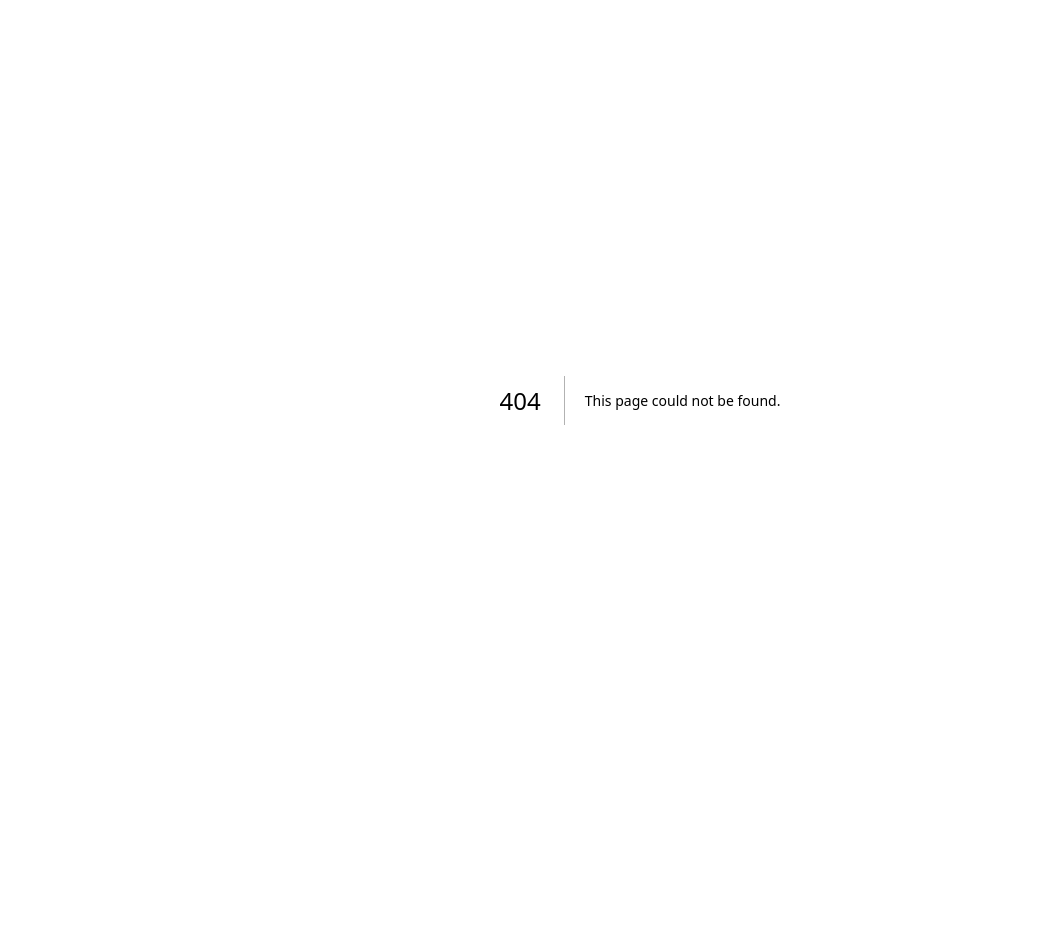
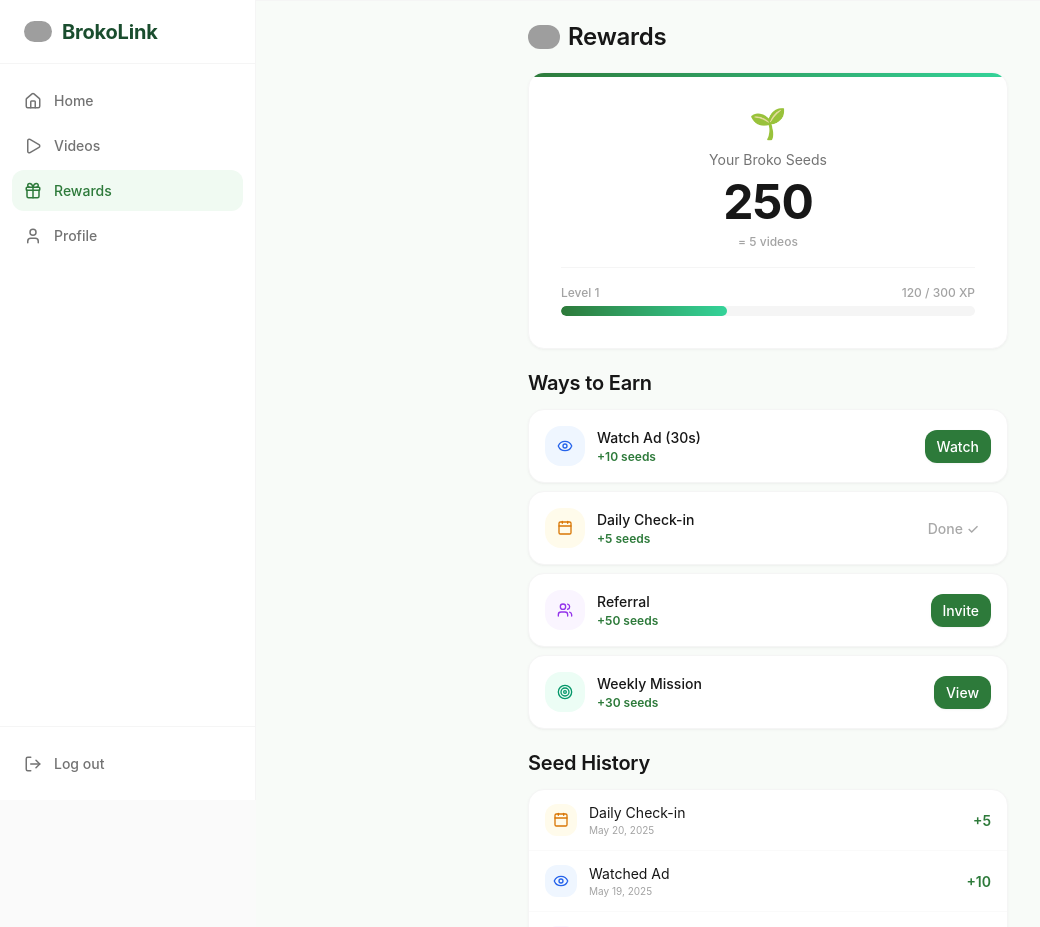
Before and after one commit to brokolink13-crypto/brokolink-v3, a Next.js app: page /rewards in a window 1280 px wide. Before the commit this address had no page. Shown: the top 927 px of the page, without its empty margins (0-1040 px from the left). Before the commit the page ends 800 px from the top, so only its background shows below. Built offline with nearby package versions, Linux system fonts and the light colour scheme; grey boxes are pictures that could not be loaded.

Commit message:
feat: add BrokoSeed rewards page

```diff
--- /dev/null
+++ b/app/rewards/page.tsx
@@ -0,0 +1,140 @@
+"use client";
+
+import React, { useState } from "react";
+import Image from "next/image";
+import { DashboardLayout } from "@/components/layout/DashboardLayout";
+import { Card, Button, Badge } from "@/components/ui";
+import { MOCK_SEED_BALANCE, MOCK_SEED_ACTIVITIES, MOCK_SEED_HISTORY } from "@/lib/constants";
+import { Sprout, Eye, Calendar, Users, Target } from "lucide-react";
+
+function formatHistoryDate(dateString: string): string {
+  const d = new Date(dateString);
+  return d.toLocaleDateString("en-US", {
+    month: "short",
+    day: "numeric",
+    year: "numeric",
+  });
+}
+
+const activityIconMap: Record<string, React.ReactNode> = {
+  watch_ads: <Eye className="h-4 w-4 text-blue-600" />,
+  daily_checkin: <Calendar className="h-4 w-4 text-amber-600" />,
+  referral: <Users className="h-4 w-4 text-purple-600" />,
+  weekly_mission: <Target className="h-4 w-4 text-emerald-600" />,
+};
+
+const activityBgMap: Record<string, string> = {
+  watch_ads: "bg-blue-50",
+  daily_checkin: "bg-amber-50",
+  referral: "bg-purple-50",
+  weekly_mission: "bg-emerald-50",
+};
+
+const activityButtonLabel: Record<string, string> = {
+  watch_ads: "Watch",
+  daily_checkin: "Check In",
+  referral: "Invite",
+  weekly_mission: "View",
+};
+
+export default function RewardsPage() {
+  const seed = MOCK_SEED_BALANCE;
+  const activities = MOCK_SEED_ACTIVITIES;
+  const history = MOCK_SEED_HISTORY;
+  const [checkedIn, setCheckedIn] = useState(true);
+
+  const videosEquivalent = Math.floor(seed.balance / 50);
+
+  return (
+    <DashboardLayout>
+      <div className="bg-[#F8FBF8] min-h-screen pb-4">
+        <div className="px-4 pt-5 pb-4 space-y-5 max-w-lg mx-auto">
+
+          {/* Header with Logo */}
+          <div className="flex items-center gap-2">
+            <Image src="/logo.png" alt="BrokoLink" width={32} height={32} className="rounded-lg" />
+            <h1 className="text-heading text-neutral-900">Rewards</h1>
+          </div>
+
+          {/* Broko Seed Balance Card */}
+          <Card variant="default" padding="lg" className="bg-white text-center relative overflow-hidden">
+            <div className="absolute top-0 left-0 w-full h-1 bg-gradient-to-r from-broko-primary to-emerald-400" />
+            <div className="text-3xl mb-2">🌱</div>
+            <p className="text-body-sm text-neutral-500 mb-1">Your Broko Seeds</p>
+            <p className="text-display text-neutral-900 font-bold mb-1">{seed.balance}</p>
+            <p className="text-caption text-neutral-400">= {videosEquivalent} videos</p>
+
+            <div className="mt-4 pt-4 border-t border-neutral-100">
+              <div className="flex items-center justify-between mb-1">
+                <span className="text-caption text-neutral-400">Level {seed.level}</span>
+                <span className="text-caption text-neutral-400">{seed.xp} / {seed.maxXp} XP</span>
+              </div>
+              <div className="h-2.5 bg-neutral-100 rounded-full overflow-hidden">
+                <div
+                  className="h-full bg-gradient-to-r from-broko-primary to-emerald-400 rounded-full transition-all duration-500"
+                  style={{ width: `${(seed.xp / seed.maxXp) * 100}%` }}
+                />
+              </div>
+            </div>
+          </Card>
+
+          {/* Ways to Earn */}
+          <div>
+            <h2 className="text-heading-sm text-neutral-900 mb-3">Ways to Earn</h2>
+            <div className="space-y-2">
+              {activities.map((activity) => {
+                const isDone = activity.type === "daily_checkin" && checkedIn;
+                return (
+                  <Card key={activity.id} variant="default" padding="sm" className="bg-white">
+                    <div className="flex items-center gap-3">
+                      <div className={`w-10 h-10 rounded-xl ${activityBgMap[activity.type]} flex items-center justify-center shrink-0`}>
+                        {activityIconMap[activity.type]}
+                      </div>
+                      <div className="flex-1 min-w-0">
+                        <p className="text-body-sm font-medium text-neutral-900">{activity.label}</p>
+                        <p className="text-caption text-broko-primary font-semibold">+{activity.reward} seeds</p>
+                      </div>
+                      <Button
+                        size="sm"
+                        variant={isDone ? "ghost" : "primary"}
+                        disabled={isDone}
+                        className={isDone ? "opacity-50" : ""}
+                      >
+                        {isDone ? "Done \u2713" : activityButtonLabel[activity.type]}
+                      </Button>
+                    </div>
+                  </Card>
+                );
+              })}
+            </div>
+          </div>
+
+          {/* Seed History */}
+          <div>
+            <h2 className="text-heading-sm text-neutral-900 mb-3">Seed History</h2>
+            <Card variant="default" padding="none" className="bg-white overflow-hidden">
+              {history.map((entry, idx) => (
+                <div
+                  key={entry.id}
+                  className={`flex items-center gap-3 px-4 py-3 ${idx !== history.length - 1 ? "border-b border-neutral-50" : ""}`}
+                >
+                  <div className={`w-8 h-8 rounded-lg ${activityBgMap[entry.type]} flex items-center justify-center shrink-0`}>
+                    {activityIconMap[entry.type]}
+                  </div>
+                  <div className="flex-1 min-w-0">
+                    <p className="text-body-sm text-neutral-900">{entry.description}</p>
+                    <p className="text-[10px] text-neutral-400">{formatHistoryDate(entry.date)}</p>
+                  </div>
+                  <span className="text-body-sm font-semibold text-broko-primary">
+                    +{entry.amount}
+                  </span>
+                </div>
+              ))}
+            </Card>
+          </div>
+
+        </div>
+      </div>
+    </DashboardLayout>
+  );
+}
```
